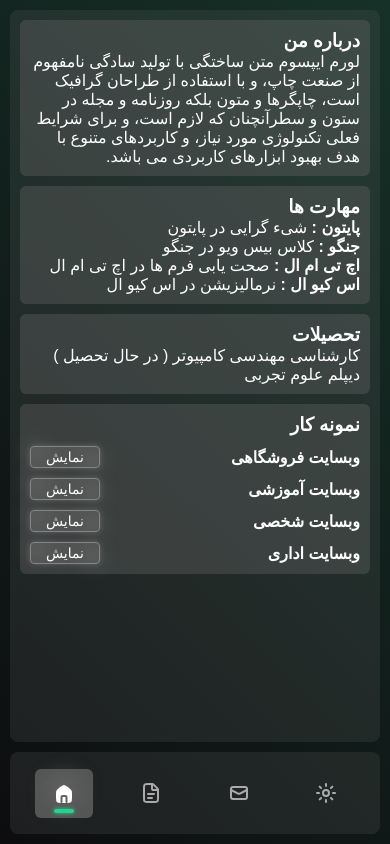
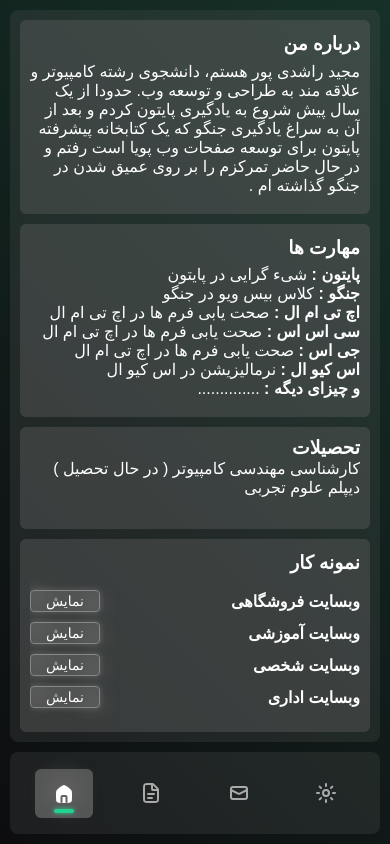
Before and after one commit to MajidRashedipour/MajidRashedipour.github.io, a plain HTML site: page index.html in a window 390 px wide. Drawn offline with Linux system fonts and the light colour scheme.

Commit message:
end of resume page design for mobile

```diff
--- a/index.html
+++ b/index.html
@@ -4,7 +4,7 @@
     <meta charset="UTF-8">
     <meta http-equiv="X-UA-Compatible" content="IE=edge">
     <meta name="viewport" content="width=device-width, initial-scale=1.0">
-    <title>portfolio</title>
+    <title>Majid Rashedipour</title>
     <link rel="stylesheet" href="styles/style.css">
 </head>
 <body>
@@ -61,12 +61,13 @@
             <div class="about-me">
                 <h3>درباره من</h3>
                 <p>
-                    لورم ایپسوم متن ساختگی با تولید سادگی نامفهوم از صنعت چاپ، و با استفاده از طراحان گرافیک است، چاپگرها و متون بلکه روزنامه و مجله در ستون و سطرآنچنان که لازم است، و برای شرایط فعلی تکنولوژی مورد نیاز، و کاربردهای متنوع با هدف بهبود ابزارهای کاربردی می باشد.
+                    مجید راشدی پور هستم، دانشجوی رشته کامپیوتر و علاقه مند به طراحی و توسعه وب. حدودا از یک سال پیش شروع به یادگیری پایتون کردم و بعد از آن به سراغ یادگیری جنگو که یک کتابخانه پیشرفته پایتون برای توسعه صفحات وب پویا است رفتم و در حال حاضر تمرکزم را بر روی عمیق شدن در جنگو گذاشته ام .
                 </p>
             </div>
             <!-- Skills -->
             <div class="skills">
                 <h3>مهارت ها</h3>
+                <div>
                     <p>
                         <strong>پایتون : </strong>
                         شیء گرایی در پایتون
@@ -80,13 +81,27 @@
                         صحت یابی فرم ها در اچ تی ام ال
                     </p>
                     <p>
+                        <strong>سی اس اس : </strong>
+                        صحت یابی فرم ها در اچ تی ام ال
+                    </p>
+                    <p>
+                        <strong>جی اس : </strong>
+                        صحت یابی فرم ها در اچ تی ام ال
+                    </p>
+                    <p>
                         <strong>اس کیو ال : </strong>
                         نرمالیزیشن در اس کیو ال
                     </p>
+                    <p>
+                        <strong>و چیزای دیگه : </strong>
+                        ..............
+                    </p>
+                </div>
             </div>
             <!-- Education -->
             <div class="education">
                 <h3>تحصیلات</h3>
+                <div>
                     <p>
                         کارشناسی مهندسی کامپیوتر ( در حال تحصیل )
                     </p>
@@ -94,9 +109,11 @@
                         دیپلم علوم تجربی
                     </p>
                 </div>
+            </div>
             <!-- Sample Work -->
             <div class="sample-work">
                 <h3>نمونه کار</h3>
+                <div>
                     <div>
                         <h4>وبسایت فروشگاهی</h4>
                         <a href="#">نمایش</a>
@@ -112,6 +129,7 @@
                     <div>
                         <h4>وبسایت اداری</h4>
                         <a href="#">نمایش</a>
+                    </div>
                 </div>
             </div>
         </section>
--- a/styles/style.css
+++ b/styles/style.css
@@ -82,6 +82,7 @@ main>.resume {
 }
 main>.resume>div {
     width: 100%;
+    height: 50%;
     background: rgba(99, 99, 99, 0.4);
     border-radius: 6px;
     display: flex;
@@ -89,16 +90,29 @@ main>.resume>div {
     justify-content: space-around;
     padding: 10px;
     margin-bottom: 10px;
+    overflow-y: hidden;
 }
-main>.resume>.sample-work>div {
+main>.resume>.education {
+    height: 25%;
+}
+main>.resume>.sample-work {
+    margin-bottom: 0;
+}
+main>.resume>div>div,
+main>.resume>.about-me>p {
+    width: 100%;
+    height: 80%;
+    overflow-y: auto;
+}
+main>.resume>.sample-work>div>div {
     display: flex;
     justify-content: space-between;
     margin-top: 10px;
 }
-main>.resume>.sample-work>div>h4 {
+main>.resume>.sample-work>div>div>h4 {
     margin-top: 2px;
 }
-main>.resume>.sample-work>div>a {
+main>.resume>.sample-work>div>div>a {
     background: rgba(99, 99, 99, 0.6);
     border: 0.5px solid #868686;
     box-shadow: 0px 0px 6px rgba(134, 134, 134, 0.5);
@@ -110,7 +124,7 @@ main>.resume>.sample-work>div>a {
     position: relative;
     z-index: 3;
 }
-main>.resume>.sample-work>div>a::before {
+main>.resume>.sample-work>div>div>a::before {
     content: '';
     width: 10px;
     height: 10px;
@@ -122,7 +136,7 @@ main>.resume>.sample-work>div>a::before {
     border-radius: 50%;
     z-index: 1;
 }
-main>.resume>.sample-work>div>a::after {
+main>.resume>.sample-work>div>div>a::after {
     content: '';
     width: 10px;
     height: 10px;
```
Lines whose indentation alone changed are shown as unchanged.
